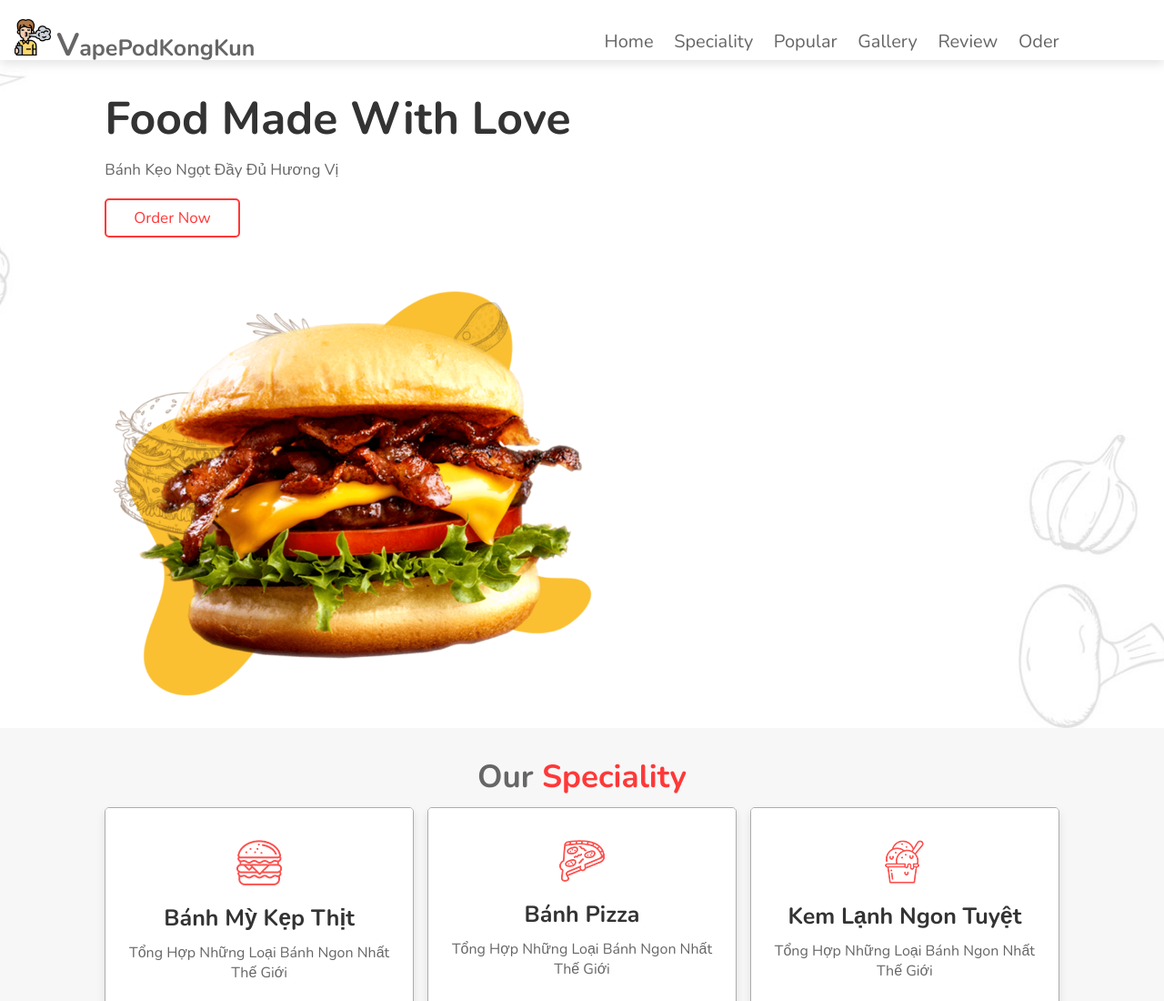
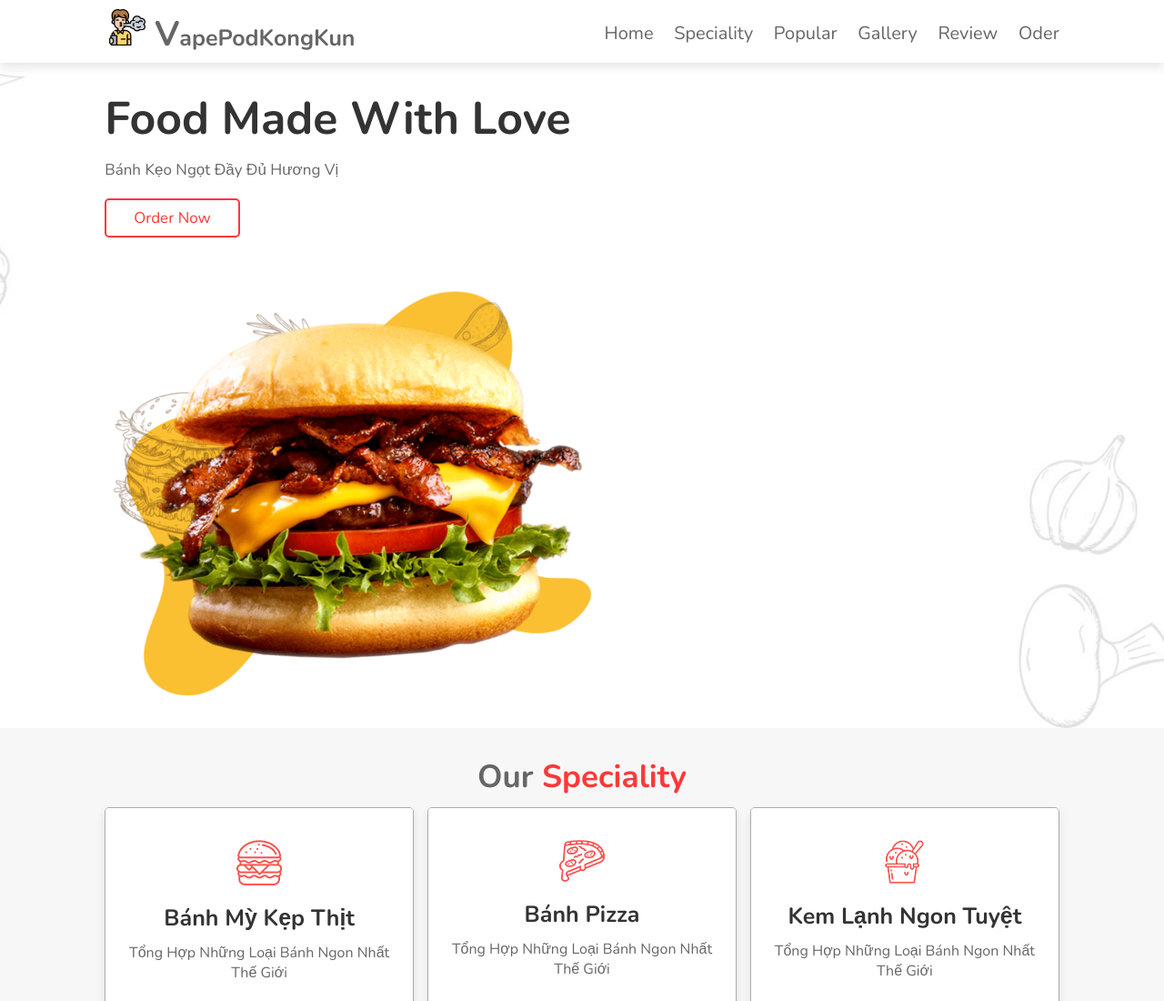
Before and after one commit to KongKunn/VapepodKK, a plain HTML site: page index.html in a window 1280 px wide. Shown: the top 1100 px of the page at 91% size. Drawn offline with nearby package versions, Linux system fonts and the light colour scheme; some icons are missing.

Commit message:
Update style.css

```diff
--- a/assets/style.css
+++ b/assets/style.css
@@ -87,32 +87,26 @@ header{
     padding-bottom: 6px;
 }
 header .logo{
-    position: relative;
-    font-size: 25px;
+    font-size: 2.5rem;
     font-weight: bolder;
     color: #666;
-    right: 100px;
-    height: 29px;
 }
-header .logo b {
-    font-size: 35px;
+
+header .logo i{
+    padding: .5rem;
+    color:var(--red);
 }
-header .logo i{
-    padding: 0.1rem;
-    font-size: 1px;
-    color:var(--red);
+header .logo b{
+    font-size: 38px;
 }
 
 header .navbar a{
-    position: relative;
     font-size: 2rem;
     margin-left: 2rem;
     color: #666;
-    top: 10px;
 }
 header .navbar a:hover{
     color:var(--red)
-
 }
 
 #menu-bar{
```
